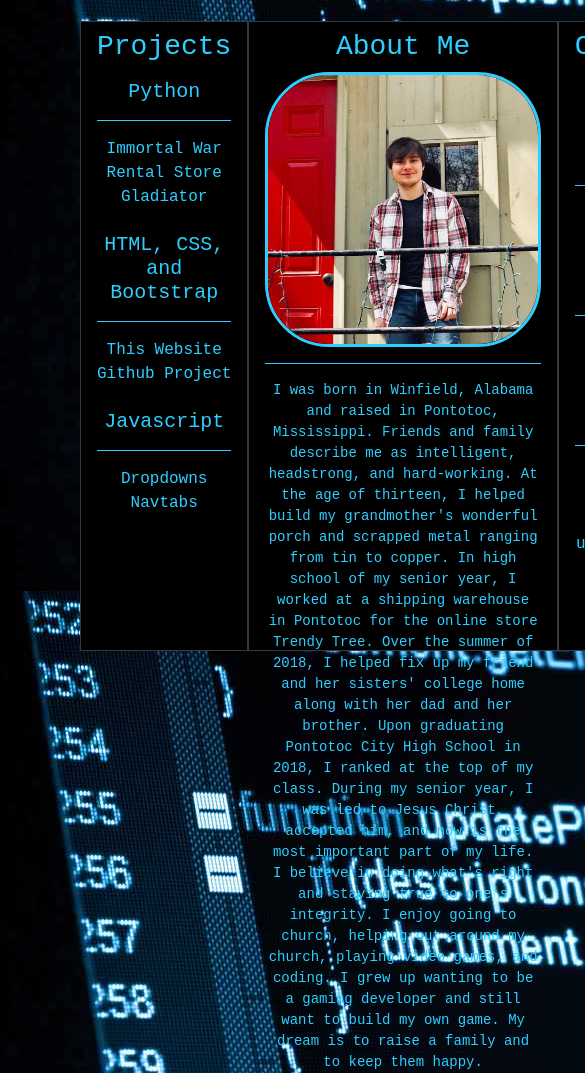
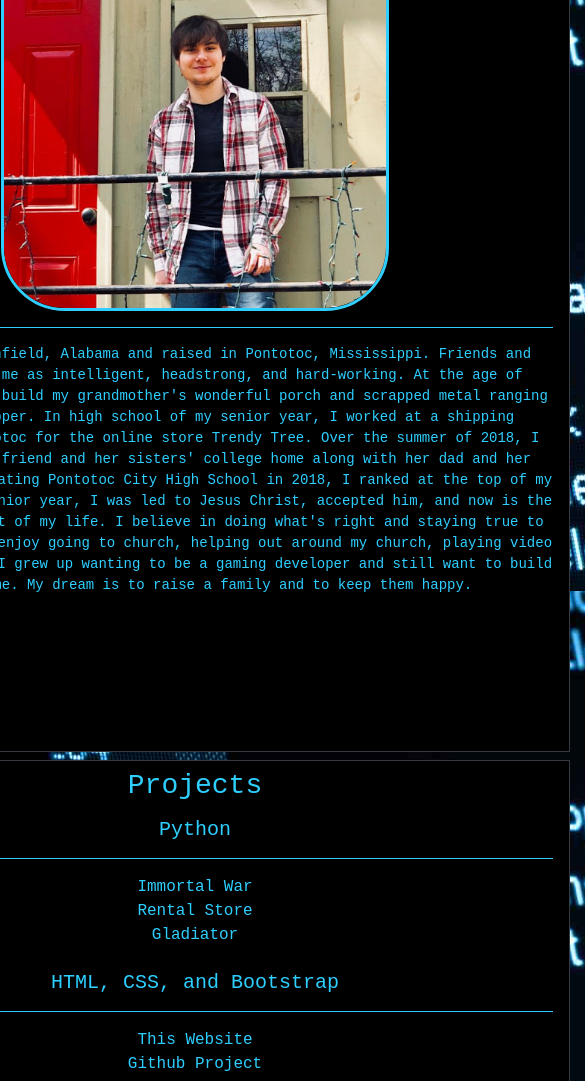
Before and after one commit to matt2tech/matt2tech.github.io, a website: page index.html in a window 390 px wide. Shown: the part 309-1390 px from the top of the page, 585 px wide, since content can reach past the window. Drawn offline with nearby package versions, Linux system fonts and the light colour scheme.

Commit message:
changing page layout to be more mobile friendly

```diff
--- a/index.html
+++ b/index.html
@@ -13,14 +13,37 @@
 </head>
 
 <body class='bg-img pr-5 pl-5 monospace-text techblue-text'>
-    <div class='p-2'>
-        <header class='black-bg text-center m-4 pt-2 border border-dark'>
+    <div class='p-2 d-flex flex-column align-items-center'>
+        <header class='black-bg text-center m-4 p-2 pr-3 pl-3 border border-dark container-width'>
             <h1 class='cursive'>Matthew's Portfolio</h1>
             <p class='one-half-rem'>console.log('Hello world! It\'s Matthew Lipsey')</p>
         </header>
-        <div class='d-flex justify-content-between pr-4 pl-4 info-height'>
-            <div class='p-2 pr-3 pl-3 black-bg text-center border border-dark w-8rem'>
+        <div class='d-flex justify-content-between pr-4 pl-4'>
+            <div class='p-2 pr-3 pl-3 black-bg text-center border border-dark container-width word-break'>
                 <div class='d-flex justify-content-center'>
+                    <!-- <a class='links cursive' href='about-me/about_me.html'> -->
+                    <h3>About Me</h3>
+                    <!-- </a> -->
+                </div>
+                <img src='images/portfolio-pic.jpg' alt='me' class='img-of-me' />
+                <hr class='line'>
+                <p class=' paragraph'>I was born in Winfield, Alabama and raised in Pontotoc, Mississippi. Friends and
+                    family describe me as intelligent, headstrong, and hard-working. At the age of thirteen, I helped
+                    build my grandmother's wonderful porch and scrapped metal ranging from tin to copper. In high
+                    school of my senior year, I worked at a shipping warehouse in Pontotoc for the online store Trendy
+                    Tree. Over the summer of 2018, I helped fix up my friend and her sisters' college home along with
+                    her dad and her brother. Upon graduating Pontotoc City High School in 2018, I ranked at the top of
+                    my class. During my senior year, I was led to Jesus Christ, accepted him, and now is the most
+                    important part of my life. I believe in doing what's right and staying true to one's integrity. I
+                    enjoy going to church, helping out around my church, playing video games, and coding. I grew up
+                    wanting to be a gaming developer and still want to build my own game. My dream is to raise a family
+                    and to keep them happy.</p>
+            </div>
+        </div>
+    </div>
+    <div class='d-flex flex-column align-items-center'>
+        <div class='p-2 pr-3 pl-3 black-bg text-center border border-dark container-width'>
+            <div class=''>
                 <!-- <a class='links cursive' href='projects/project.html'> -->
                 <h3>Projects</h3>
                 <!-- </a> -->
@@ -46,17 +69,7 @@
                 <li><a class='links' href='https://github.com/matt2tech/recreating-bootstraps-navtabs'>Navtabs</a></li>
             </ul>
         </div>
-            <div class='p-2 pr-3 pl-3 black-bg text-center border border-dark w-750 word-break'>
-                <div class='d-flex justify-content-center'>
-                    <!-- <a class='links cursive' href='about-me/about_me.html'> -->
-                        <h3>About Me</h3>
-                    <!-- </a> -->
-                </div>
-                <img src='images/portfolio-pic.jpg' alt='me' class='img-of-me' />
-                <hr class='line'>
-                <p class=' paragraph'>I was born in Winfield, Alabama and raised in Pontotoc, Mississippi. Friends and family describe me as intelligent, headstrong, and hard-working. At the age of thirteen, I helped build my grandmother's wonderful porch and scrapped metal ranging from tin to copper.  In high school of my senior year, I worked at a shipping warehouse in Pontotoc for the online store Trendy Tree. Over the summer of 2018, I helped fix up my friend and her sisters' college home along with her dad and her brother. Upon graduating Pontotoc City High School in 2018, I ranked at the top of my class. During my senior year, I was led to Jesus Christ, accepted him, and now is the most important part of my life. I believe in doing what's right and staying true to one's integrity. I enjoy going to church, helping out around my church, playing video games, and coding. I grew up wanting to be a gaming developer and still want to build my own game. My dream is to raise a family and to keep them happy.</p>
-            </div>
-            <div class='p-2 pr-3 pl-3 black-bg text-center border border-dark w-8rem'>
+        <div class='p-2 pr-3 pl-3 black-bg text-center border border-dark container-width'>
             <div class='d-flex justify-content-center'>
                 <!-- <a class='links cursive' href='contacts/contact.html'> -->
                 <h3>Contact</h3>
@@ -64,29 +77,21 @@
             </div>
             <ul class='no-dots pb-3'>
                 <h5 class="">Linkedin</h5>
-                    <li class=''><a class='links' href='' data-toggle="tooltip" data-placement="bottom"
-                            title="Try other contacts"><img class='contact-img' src='images/linkedin.svg' alt='linkedin' /></a></li>
+                <li class=''><a class='links' href='' data-toggle="tooltip" data-placement="bottom" title="Try other contacts"><img
+                            class='contact-img' src='images/linkedin.svg' alt='linkedin' /></a></li>
                 <hr class='line'>
                 <h5 class="">Gmail</h5>
-                    <li class=''><a class='links' href='mailto:mlipsey@basecampcodingacademy.org'><img
-                                class='contact-img' src='images/gmail.svg' alt='gmail' /></a></li>
+                <li class=''><a class='links' href='mailto:mlipsey@basecampcodingacademy.org'><img class='contact-img'
+                            src='images/gmail.svg' alt='gmail' /></a></li>
                 <hr class='line'>
                 <h5 class="">Github</h5>
-                    <li class=''><a class='links' href='https://github.com/matt2tech'><img class='contact-img'
-                                src='images/github.svg' alt='github' /></a></li>
+                <li class=''><a class='links' href='https://github.com/matt2tech'><img class='contact-img' src='images/github.svg'
+                            alt='github' /></a></li>
                 <hr class='line'>
             </ul>
             <h6 class=''>(Linkedin contact is temporary unavailable)</h6>
         </div>
     </div>
-        <!-- <footer class='black-bg text-center m-4  pt-2 border border-dark'>
-            <ul class='no-dots d-flex'>
-                <li class='pr-3 pl-3'><a href=''>Projects</a></li>
-                <li class='pr-3 pl-3'><a href=''>About Me</a></li>
-                <li class='pr-3 pl-3'><a href=''>Contact</a></li>
-            </ul>
-        </footer> -->
-    </div>
 </body>
 
 </html>
--- a/style.css
+++ b/style.css
@@ -97,8 +97,9 @@
     color: rgb(46, 207, 255);
 }
 
-.w-750 {
+.container-width {
     max-width: 750px;
+    width: 750px;
 }
 
 .w-8rem {
```
Lines whose indentation alone changed are shown as unchanged.
